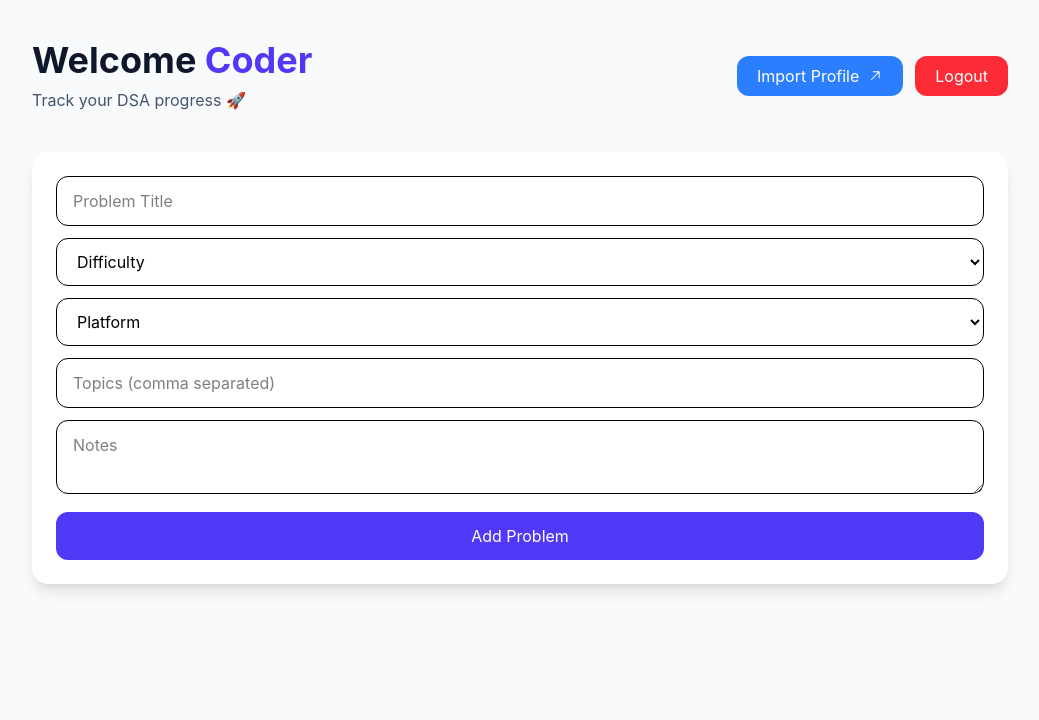
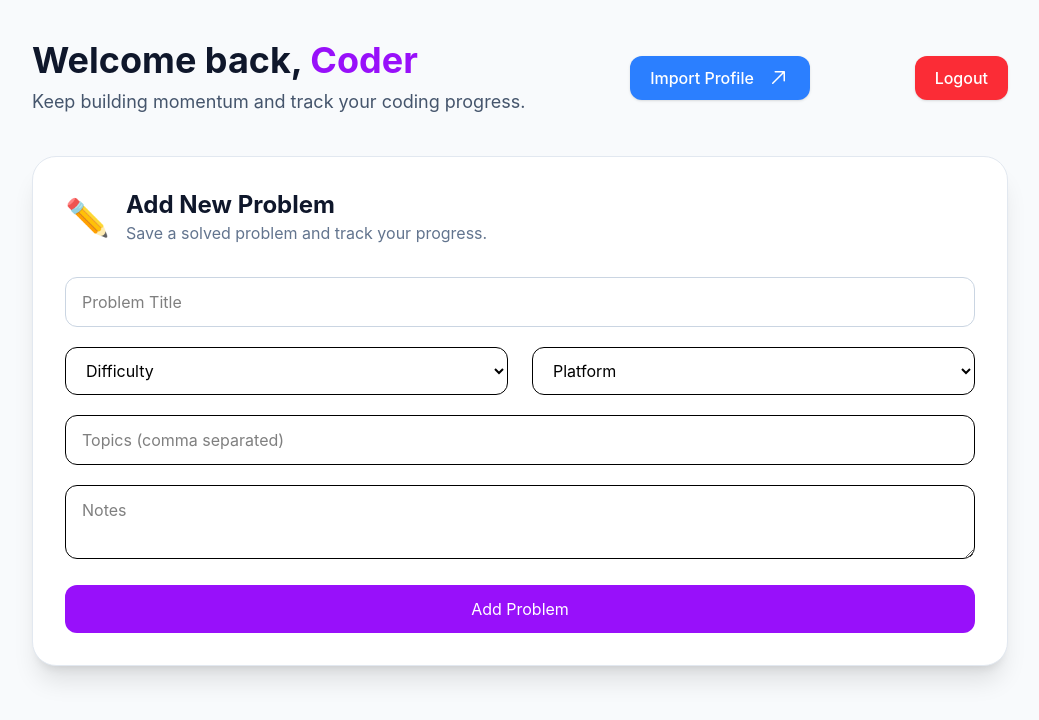
Before and after one commit to Nishchay3112/dsa-tracker, a React (Vite) app in the folder frontend/: page /dashboard in a window 1280 px wide. Shown: the top 720 px of the page, without its empty margins (120-1159 px from the left). Built offline with nearby package versions, Linux system fonts and the light colour scheme; no server answers.

Commit message:
dashboard ui restored to og

```diff
--- a/frontend/src/pages/Dashboard.jsx
+++ b/frontend/src/pages/Dashboard.jsx
@@ -88,54 +88,73 @@ const Dashboard = () => {
       <div className="max-w-5xl mx-auto px-6 py-10">
 
         {/* HEADER */}
-        <div className="flex justify-between items-center mb-10">
+        <div className="flex flex-col md:flex-row md:items-center md:justify-between gap-4 mb-10">
 
           <div>
             <h1 className="text-4xl font-bold text-slate-900">
-              Welcome{" "}
-              <span className="text-indigo-600">
-                {user?.username || "Coder"}
+              Welcome back,
+              <span className="text-purple-600">
+                {" "} {user?.username || "Coder"}
               </span>
             </h1>
 
-            <p className="text-slate-600 mt-2">
-              Track your DSA progress 🚀
+            <p className="mt-2 text-slate-600 text-lg">
+              Keep building momentum and track your coding progress.
             </p>
           </div>
 
-          <div className="flex gap-3">
           <button
+            className="px-5 py-2.5 rounded-xl bg-blue-500 text-white font-medium hover:bg-blue-600 transition shadow-sm flex items-center gap-3 group"
             onClick={() => navigate("/profileImport")}
-              className="px-5 py-2 bg-blue-500 text-white rounded-xl flex items-center gap-2"
           >
-              Import Profile <GoArrowUpRight />
+            Import Profile
+            <span className="text-2xl transition duration-300 group-hover:rotate-90">
+              <GoArrowUpRight />
+            </span>
           </button>
 
           <button
             onClick={logoutHandler}
-              className="px-5 py-2 bg-red-500 text-white rounded-xl"
+            className="px-5 py-2.5 rounded-xl bg-red-500 text-white font-medium hover:bg-red-600 transition shadow-sm"
           >
             Logout
           </button>
-          </div>
 
         </div>
 
-        {/* FORM */}
+        {/* FORM CARD */}
+        <div className="bg-white border border-slate-200 rounded-3xl shadow-xl p-8">
+
+          <div className="flex items-center gap-4 mb-8">
+            <div className="text-4xl">✏️</div>
+            <div>
+              <h2 className="text-2xl font-bold text-slate-900">
+                Add New Problem
+              </h2>
+              <p className="text-slate-500">
+                Save a solved problem and track your progress.
+              </p>
+            </div>
+          </div>
+
           <form onSubmit={addProblemHandler}>
-          <div className="bg-white p-6 rounded-2xl shadow-lg">
 
+            {/* TITLE */}
             <input
+              type="text"
+              placeholder="Problem Title"
               value={title}
               onChange={(e) => setTitle(e.target.value)}
-              placeholder="Problem Title"
-              className="w-full mb-3 px-4 py-3 border rounded-xl"
+              className="w-full mb-5 px-4 py-3 border border-slate-300 rounded-xl"
             />
+
+            {/* DROPDOWNS */}
+            <div className="grid md:grid-cols-2 gap-6 mb-5">
 
               <select
                 value={difficulty}
                 onChange={(e) => setDifficulty(e.target.value)}
-              className="w-full mb-3 px-4 py-3 border rounded-xl"
+                className="w-full px-4 py-3 border rounded-xl"
               >
                 <option value="">Difficulty</option>
                 <option>Easy</option>
@@ -146,35 +165,44 @@ const Dashboard = () => {
               <select
                 value={platform}
                 onChange={(e) => setPlatform(e.target.value)}
-              className="w-full mb-3 px-4 py-3 border rounded-xl"
+                className="w-full px-4 py-3 border rounded-xl"
               >
                 <option value="">Platform</option>
                 <option>LeetCode</option>
                 <option>GFG</option>
                 <option>Codeforces</option>
                 <option>Codechef</option>
+                <option>AtCoder</option>
+                <option>SPOJ</option>
+                <option>Other</option>
               </select>
 
+            </div>
+
+            {/* TOPICS */}
             <input
+              type="text"
+              placeholder="Topics (comma separated)"
               value={topics}
               onChange={(e) => setTopics(e.target.value)}
-              placeholder="Topics (comma separated)"
-              className="w-full mb-3 px-4 py-3 border rounded-xl"
+              className="w-full mb-5 px-4 py-3 border rounded-xl"
             />
 
+            {/* NOTES */}
             <textarea
+              placeholder="Notes"
               value={notes}
               onChange={(e) => setNotes(e.target.value)}
-              placeholder="Notes"
-              className="w-full mb-3 px-4 py-3 border rounded-xl"
+              className="w-full mb-5 px-4 py-3 border rounded-xl"
             />
 
-            <button className="w-full bg-indigo-600 text-white py-3 rounded-xl">
+            {/* SUBMIT */}
+            <button className="w-full bg-purple-600 text-white py-3 rounded-xl hover:bg-purple-700">
               Add Problem
             </button>
 
+          </form>
         </div>
-        </form>
 
       </div>
     </div>
```
Lines whose indentation alone changed are shown as unchanged.
